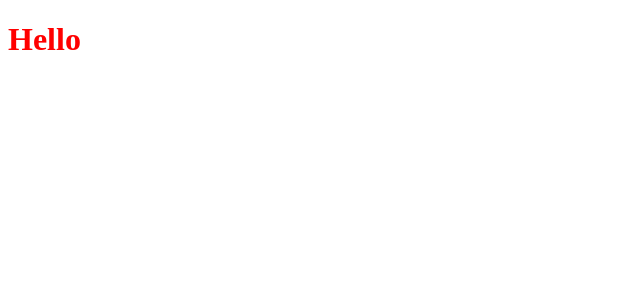
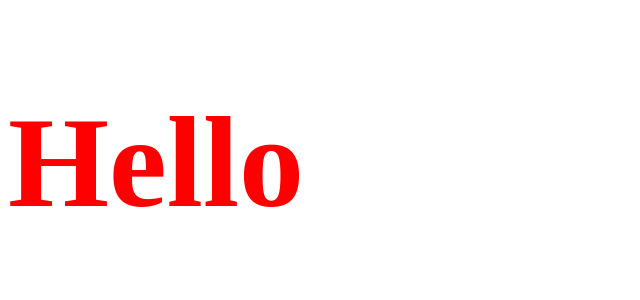
Before and after one commit to GuillemotClement/VUE-LEARN-Cours, a Vue app: page / in a window 1280 px wide. Shown: the top 300 px of the page, without its empty margins (0-640 px from the left). Built offline with nearby package versions, Linux system fonts and the light colour scheme.

Commit message:
Passage de style via un objet

```diff
--- a/src/App.vue
+++ b/src/App.vue
@@ -1,10 +1,19 @@
 <template>
-  <h1 :style="h1style">Hello</h1>
+  <h1
+    :style="{
+      fontSize,
+      color
+    }"
+  >
+    Hello
+  </h1>
 </template>
 
 <script lang="ts" setup>
   import { ref } from 'vue';
-  const h1style = ref('color:red;');
+
+  const fontSize = ref('130px');
+  const color = ref('red');
 </script>
 
 <style scoped></style>
```
